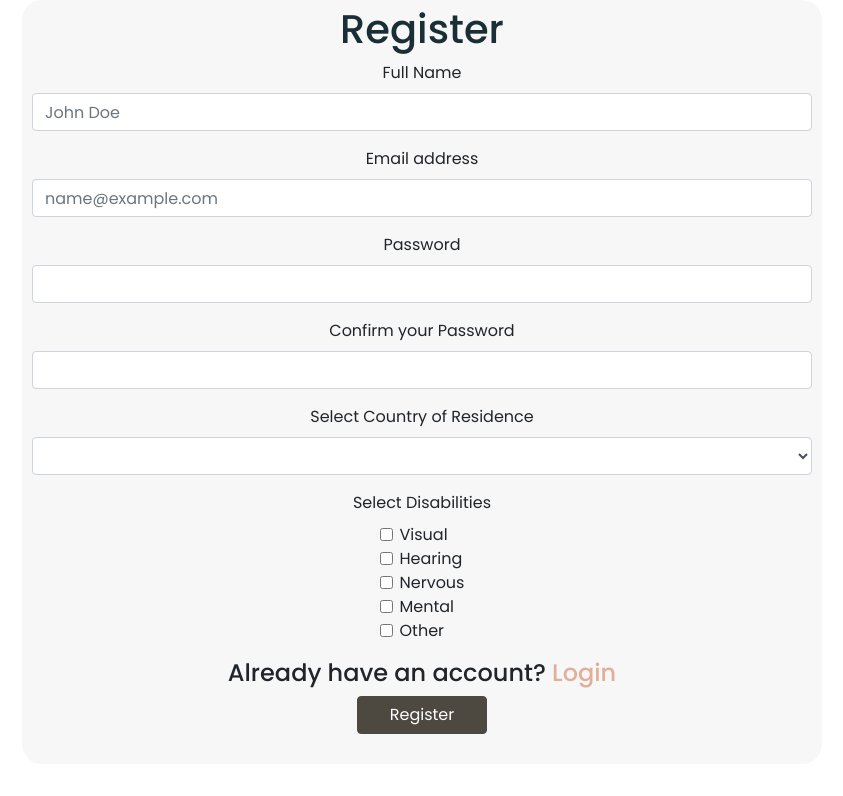
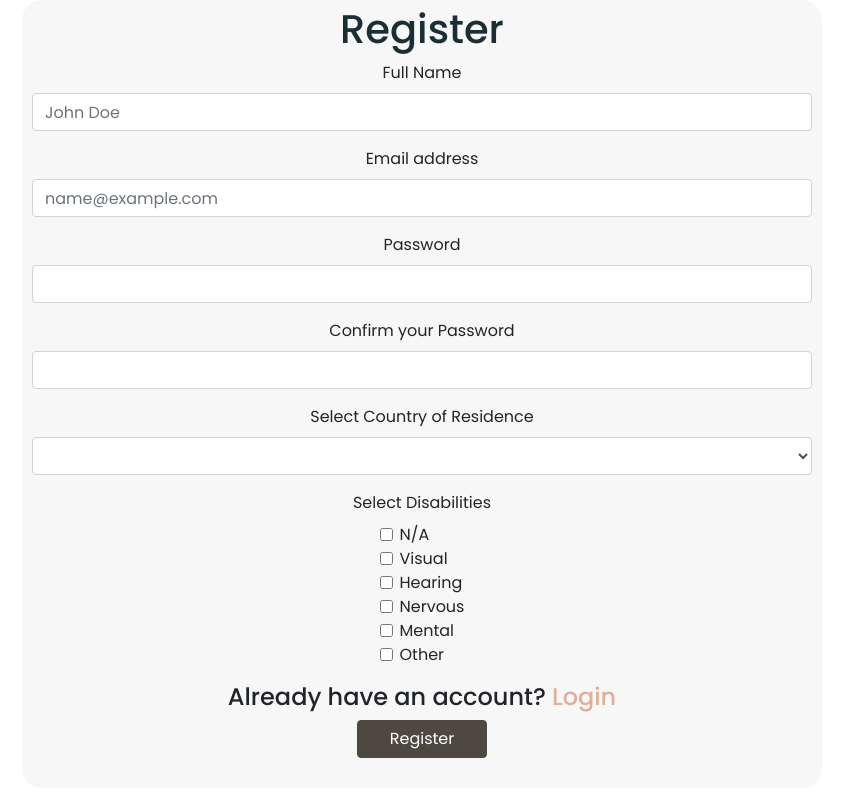
Before and after one commit to arnavs-0/dystic, a React (Create React App) app: page / in a window 1280 px wide. Shown: the top 796 px of the page, without its empty margins (218-1061 px from the left). Built offline with nearby package versions, Linux system fonts and the light colour scheme.

Commit message:
Updated controlId

```diff
--- a/src/Components/Pages/Register.js
+++ b/src/Components/Pages/Register.js
@@ -44,7 +44,7 @@ function Register(props) {
                     <Form.Label>Confirm your Password</Form.Label>
                     <Form.Control type="password" onChange={(e) => setCPassword(e.target.value)}/>
                 </Form.Group>
-                <Form.Group controlId="exampleForm.ControlSelect1">
+                <Form.Group controlId="registerForm.countryDropdown">
                     <Form.Label>Select Country of Residence</Form.Label>
                     <Form.Control as="select" onChange={(e) => setCountry(e.target.value)}>
                         <option defaultValue="Select"/>
@@ -57,9 +57,9 @@ function Register(props) {
                 </Form.Group>
                 <Form.Group controlId="exampleForm.ControlSelect2">
                     <Form.Label>Select Disabilities</Form.Label>
-                    <Form.Group controlId="formBasicCheckbox">
+                    <Form.Group controlId="disabiltieCheckboxContainer">
                         <div className="disContainer">
-                            {['Visual', 'Hearing', 'Nervous', 'Mental', 'Other'].map(val => (
+                            {['N/A', 'Visual', 'Hearing', 'Nervous', 'Mental', 'Other'].map(val => (
 
                                 <div key={`default-${val}`} className="text-left">
                                     <Form.Check
```
